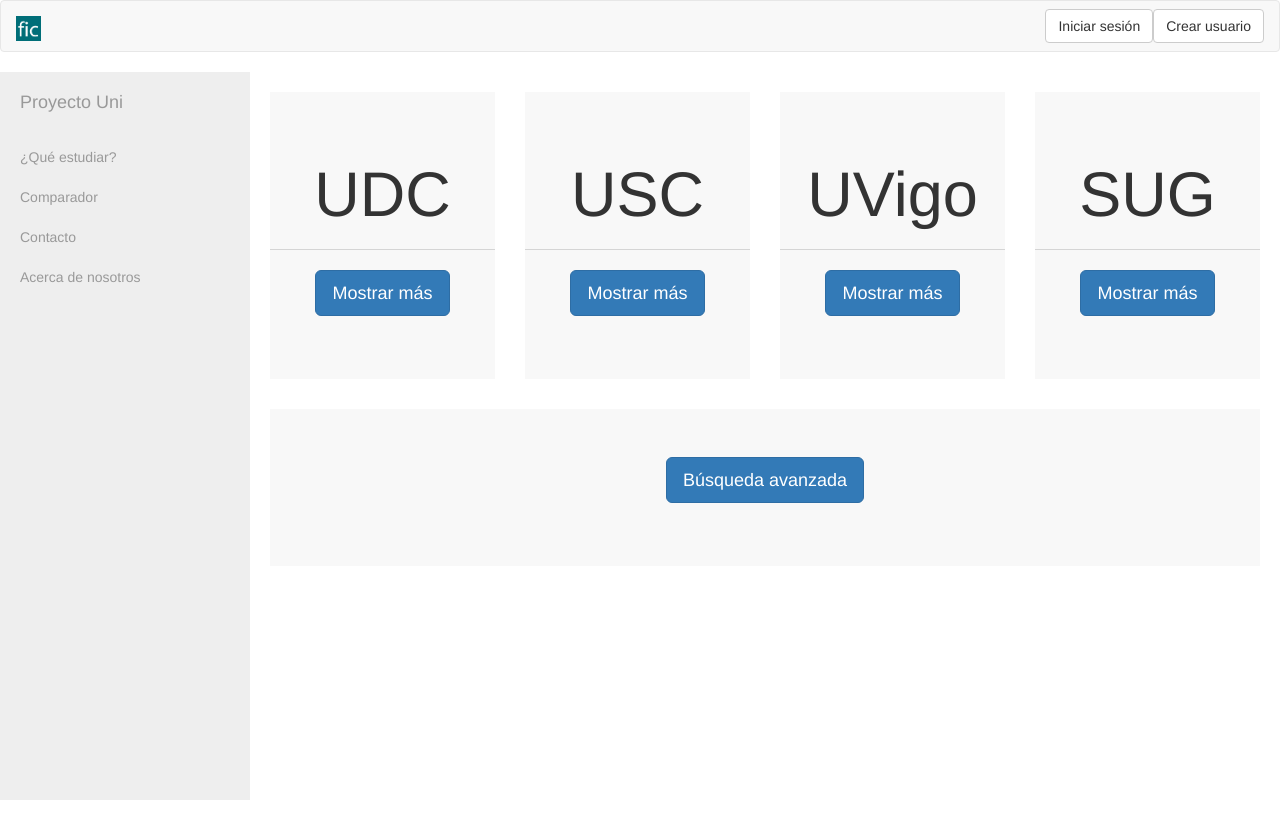
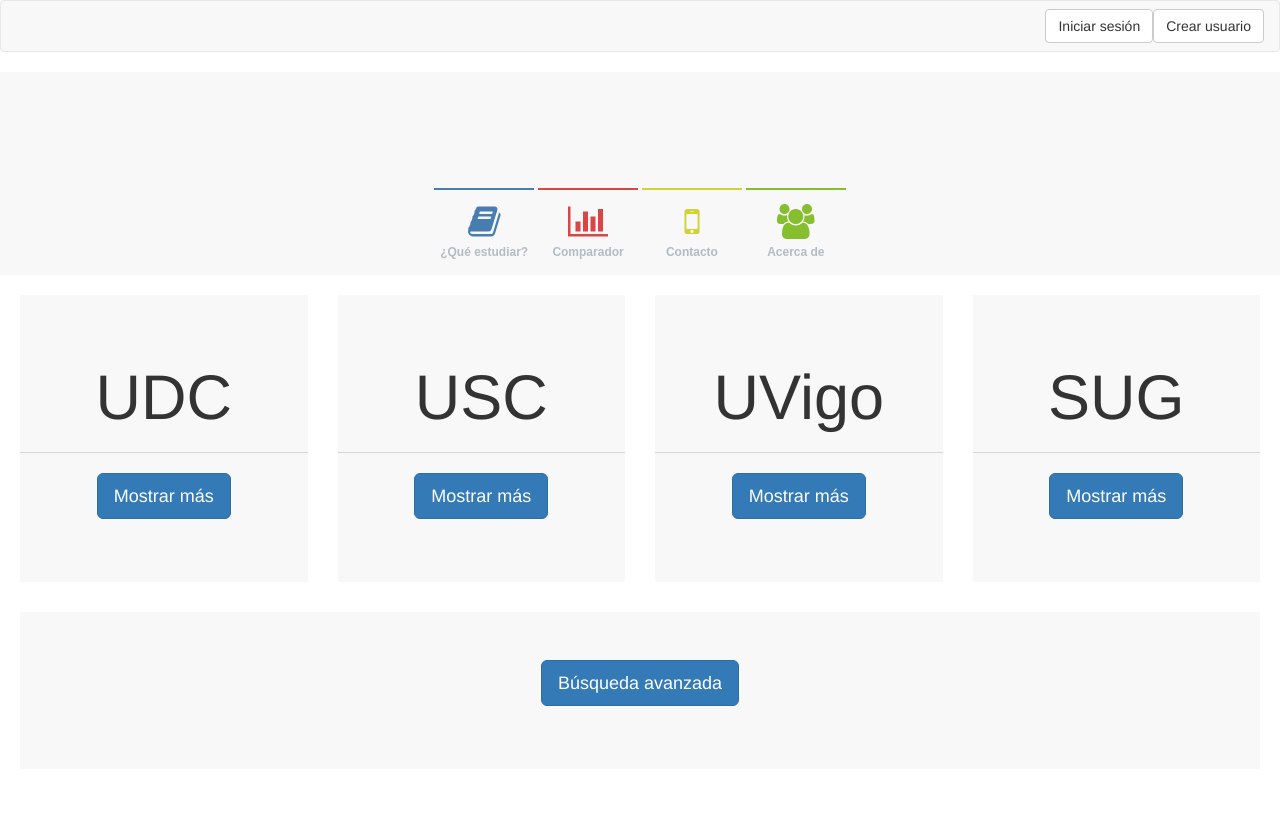
Before and after one commit to feal94/proyecto-uni, a Django app: template TFG/proyecto_uni/templates/proyecto_uni/studies.html in a window 1280 px wide. Run offline with Django 3.2, Linux system fonts and the light colour scheme; the template is opened without the code that fills it, so the values that code supplies are empty; some libraries are stand-ins or nearby versions.

Commit message:
Menu now always horizontal

```diff
--- /dev/null
+++ b/TFG/proyecto_uni/static/bootstrap/css/sidebar-left.css
@@ -0,0 +1,179 @@
+/* The main content */
+
+.main-content {
+	font-family: Arial, Helvetica, sans-serif;
+	max-width: 600px;
+	padding-top: 40px;
+	margin: 0 0 40px 210px;
+}
+
+
+/* The left sidebar */
+
+.sidebar-left {
+	font-family: Arial, Helvetica, sans-serif;
+	position: fixed;
+	top: 0;
+	left: 0;
+	background-color: #f8f8f8; /*changed this from #292c2f*/
+	width: 120px;
+	height: 100%;
+	padding: 20px 0;
+}
+
+.sidebar-left a.company-logo {
+	display: block;
+	text-decoration: none;
+	font-family: Cookie, cursive;
+	width: 76px;
+	height: 76px;
+	margin: 0 auto;
+	padding: 0;
+	text-align: center;
+	color:  #00000000; /*#ffffff*/
+	font-size: 28px;
+	font-weight: normal;
+	line-height: 2.6;
+	border-radius: 50%;
+	background-color:  #f8f8f8; /*#181a1b*/
+}
+
+.sidebar-left .sidebar-links {
+	margin: 20px auto;
+}
+
+.sidebar-left .sidebar-links a {
+	display: block;
+	text-decoration: none;
+	margin: 0 auto 5px auto;
+	padding: 20px 0;
+	background-color: #f8f8f8; /*#35393e*/
+	text-align: center;
+	color:  #b3bcc5;
+	font-size: 12px;
+	font-weight: bold;
+	border-left-width: 2px;
+	border-left-style: solid;
+}
+
+.sidebar-left .sidebar-links a i.fa {
+	display: block;
+	font-size: 35px;
+	margin-bottom: 5px;
+}
+
+.sidebar-left .sidebar-links a.selected{
+	background-color: #ffffff;
+	color:  #7c8085;
+	font-size: 12px;
+	font-weight: bold;
+	cursor: default;
+}
+
+/* Link Colors */
+
+.sidebar-left .sidebar-links a.link-blue {
+	border-color: #487db2;
+}
+.sidebar-left .sidebar-links a.link-blue i.fa {
+	color: #487db2;
+}
+
+.sidebar-left .sidebar-links a.link-red {
+	border-color: #da4545;
+}
+.sidebar-left .sidebar-links a.link-red i.fa {
+	color: #da4545;
+}
+
+.sidebar-left .sidebar-links a.link-yellow {
+	border-color: #d0d237;
+}
+.sidebar-left .sidebar-links a.link-yellow i.fa {
+	color: #d0d237;
+}
+
+.sidebar-left .sidebar-links a.link-green {
+	border-color: #86be2e;
+}
+.sidebar-left .sidebar-links a.link-green i.fa {
+	color: #86be2e;
+}
+
+/* Making the sidebar responsive */
+
+/*@media (max-width: 900px) {*/
+
+	.main-content{
+		max-width: none;
+		padding: 40px 20px;
+		margin: 0 0 40px;
+	}
+
+	.sidebar-left {
+		width: auto;
+		height: auto;
+		position: inherit;
+		padding: 20px 0 0;
+	}
+
+	.sidebar-left .sidebar-links {
+		text-align: center;
+		margin: 20px auto 0;
+	}
+
+	.sidebar-left .sidebar-links a {
+		display: inline-block;
+		width: 100px;
+		margin: 0;
+		padding: 14px 0;
+		border-left: none;
+		border-top-width: 2px;
+		border-top-style: solid;
+	}
+
+/*}*/
+
+/* Mobile phone layout */
+
+/*@media (max-width: 450px) {
+
+	.sidebar-left {
+		padding: 20px 0;
+	}
+
+	.sidebar-left .sidebar-links {
+		text-align: center;
+		margin: 20px auto 0;
+	}
+
+	.sidebar-left .sidebar-links a {
+		display: block;
+		max-width: 240px;
+		width: auto;
+		vertical-align: middle;
+		text-align: left;
+		margin: 0 auto 5px;
+		padding: 10px 25px;
+		border-top: none;
+		border-left-width: 2px;
+		border-left-style: solid;
+	}
+
+	.sidebar-left .sidebar-links a i.fa {
+		display: inline-block;
+		font-size: 20px;
+		width: 20px;
+		margin: 0 20px 0 0;
+		vertical-align: middle;
+	}
+
+}*/
+
+/*	Removing margins and paddings from the body, so that
+    the sidebar takes the full height of the page */
+
+body {
+	margin: 0;
+	padding: 0;
+}
--- a/TFG/proyecto_uni/static/bootstrap/css/simple-sidebar.css
+++ b/TFG/proyecto_uni/static/bootstrap/css/simple-sidebar.css
@@ -26,7 +26,7 @@
     height: 100%;
     margin-left: -250px;
     overflow-y: auto;
-    background: #eee;
+    background: #000;
     -webkit-transition: all 0.5s ease;
     -moz-transition: all 0.5s ease;
     -o-transition: all 0.5s ease;
@@ -38,72 +38,21 @@
 }
 
 #page-content-wrapper {
-    width: 100%;
-    position: absolute;
+/*    width: 100%;
+*/  position: relative;
     padding: 15px;
 }
 
 #wrapper.toggled #page-content-wrapper {
-    position: absolute;
+    position: relative;
     margin-right: -250px;
 }
 
-#hide {
-    display: none;
-}
-
-/* Sidebar Styles */
-
-.sidebar-nav {
-    position: absolute;
-    top: 0;
-    width: 250px;
-    margin: 0;
-    padding: 0;
-    list-style: none;
-}
-
-.sidebar-nav li {
-    text-indent: 20px;
-    line-height: 40px;
-}
-
-.sidebar-nav li a {
-    display: block;
-    text-decoration: none;
-    color: #999999;
-}
-
-.sidebar-nav li a:hover {
-    text-decoration: none;
-    color: #fff;
-    background: rgba(255,255,255,0.2);
-}
-
-.sidebar-nav li a:active,
-.sidebar-nav li a:focus {
-    text-decoration: none;
-}
-
-.sidebar-nav > .sidebar-brand {
-    height: 65px;
-    font-size: 18px;
-    line-height: 60px;
-}
-
-.sidebar-nav > .sidebar-brand a {
-    color: #999999;
-}
-
-.sidebar-nav > .sidebar-brand a:hover {
-    color: #fff;
-    background: none;
-}
 
 @media(min-width:768px) {
     #wrapper {
-        padding-left: 250px;
-    }
+/*        padding-left: 250px;
+*/    }
 
     #wrapper.toggled {
         padding-left: 0;
@@ -114,8 +63,7 @@
     }
 
     #wrapper.toggled #sidebar-wrapper {
-        width: 0
-
+        width: 0;
     }
 
     #page-content-wrapper {
--- a/TFG/proyecto_uni/templates/base.html
+++ b/TFG/proyecto_uni/templates/base.html
@@ -4,10 +4,17 @@
 <head>
 
 <title>Proyecto Uni</title>
+<meta charset="utf-8">
+<meta http-equiv="X-UA-Compatible" content="IE=edge">
 <meta name="viewport" content="width=device-width, initial-scale=1">
 <link rel="stylesheet" type="text/css" href="{% static "font-awesome/css/font-awesome.css" %}">
 <link rel="stylesheet" type="text/css" href="{% static "bootstrap/css/bootstrap.css" %}">
-<link href="{% static "bootstrap/css/simple-sidebar.css" %}" rel="stylesheet">
+<link href='http://fonts.googleapis.com/css?family=Cookie' rel='stylesheet' type='text/css'>
+<link rel="stylesheet" href="http://maxcdn.bootstrapcdn.com/font-awesome/4.2.0/css/font-awesome.min.css">
+<link rel="stylesheet" href="{% static "bootstrap/css/sidebar-left.css" %}">
+<link rel="stylesheet" href="{% static "bootstrap/css/simple-sidebar.css" %}">
+
+
 </head>
 <header>
 	<nav class="navbar navbar-default">
@@ -17,16 +24,9 @@
             <button type="button" class="btn btn-default navbar-btn pull-right" onclick="location.href='logout'">Log Out</button>
             <p class="navbar-text pull-right">Sesión iniciada como {{ request.user.get_username }}</p>
             {% else %}
-            <button type="button" class="btn btn-default navbar-btn pull-right" onclick="location.href='signup'">Crear usuario</button>
-            <button type="button" class="btn btn-default navbar-btn pull-right" onClick="location.href='login'">Iniciar sesión</button>
+            <button type="button" class="btn btn-default navbar-btn pull-right" onclick="location.href='/proyecto_uni/signup'">Crear usuario</button>
+            <button type="button" class="btn btn-default navbar-btn pull-right" onClick="location.href='/proyecto_uni/login'">Iniciar sesión</button>
             {% endif %}
-
-
-	      <a class="navbar-brand" href="/proyecto_uni">
-	        <img alt="Brand" src="{% static "images/fic.png" %}" width=5%>
-            <div id="hide">
-                <a href="#menu-show" class="btn btn-default" id="menu-show" >Mostrar Menú</a>
-            </div>
 
 	      </a>
 	    </div>
@@ -35,40 +35,29 @@
 </header>
 <body>
     <div id="wrapper">
+            <div class="sidebar-left">
 
-        <!-- Sidebar -->
-        <div id="sidebar-wrapper">
-        	<ul class="sidebar-nav">
-                <li class="sidebar-brand">
-                    <a href="#menu-hide" id="menu-hide">
-                       Proyecto Uni
-                    </a>
-                </li>
-                <li>
-                    <a href="studies">¿Qué estudiar?</a>
-                </li>
-                <li>
-                    <a href="#">Comparador</a>
-                </li>
-                <li>
-                    <a href="contact">Contacto</a>
-                </li>
-                <li>
-                    <a href="about">Acerca de nosotros</a>
-                </li>
-            </ul>
+                <a class="company-logo" href="/proyecto_uni/">TFG</a>
+
+                <div class="sidebar-links">
+                    <a class="link-blue" href="/proyecto_uni/studies"><i class="fa fa-book"></i>¿Qué estudiar?</a>
+                    <a class="link-red" href="#"><i class="fa fa-bar-chart"></i>Comparador</a>
+                    <a class="link-yellow" href="/proyecto_uni/contact"><i class="fa fa-mobile"></i>Contacto</a>
+                    <a class="link-green" href="/proyecto_uni/about"><i class="fa fa-users"></i>Acerca de</a>
+                </div>
 
             </div>
-
+       <!-- <div class="container"> -->
        <div id="page-content-wrapper">
-
             <div id="content">
                 {% include "proyecto_uni/messages.html"%}
             	{% block content %}
             	{% endblock %}
         	</div>
+        </div>
+        <!-- </div>  -->
+    </div>
 
-    </div>
 
 	<!-- jQuery -->
     <script src="{% static "bootstrap/js/jquery.js" %}"></script>
@@ -77,21 +66,24 @@
     <script src="{% static "bootstrap/js/bootstrap.min.js" %}"></script>
 
     <!-- Menu Toggle Script -->
+
+    <script src="http://ajax.googleapis.com/ajax/libs/jquery/2.1.1/jquery.min.js"></script>
     <script>
-    $("#menu-hide").click(function(e) {
-        e.preventDefault();
-        $("#wrapper").addClass("toggled");
-        $('#hide').css("display", "inline");
+
+        $(function () {
+
+            var links = $('.sidebar-links > a');
+
+            links.on('click', function () {
+
+                links.removeClass('selected');
+                $(this).addClass('selected');
+
+            })
         });
+
     </script>
 
-    <script>
-    $("#menu-show").click(function(e) {
-        e.preventDefault();
-        $("#wrapper").removeClass("toggled");
-        $('#hide').css("display", "none");
-    });
-    </script>
 
 </script>
 </body>
--- a/TFG/proyecto_uni/templates/proyecto_uni/about.html
+++ b/TFG/proyecto_uni/templates/proyecto_uni/about.html
@@ -1,6 +1,7 @@
 {% extends "base.html" %}
 {% block content %}
-<div class="jumbotron container" align="center" >
+<div class="jumbotron" align="center" >
+  <div class="container">
   <h1>Acerca de nosotros</h1>
   <br>
   <dl class = "text-justify">
@@ -21,5 +22,6 @@
   </dd>
   </dl>
 </div>
+</div>
 
 {% endblock %}
--- a/TFG/proyecto_uni/templates/proyecto_uni/contact.html
+++ b/TFG/proyecto_uni/templates/proyecto_uni/contact.html
@@ -1,7 +1,8 @@
 {% extends "base.html" %}
 {% block content  %}
 
-<div class="jumbotron container" align="center" >
+<div class="jumbotron" align="center" >
+<div class="container">
 <address>
  	<h3><strong>Álvaro Feal</strong></h3><br>
   	<a href="mailto:#"><big>alvaroudc@gmail.com<br></big></a>
@@ -26,4 +27,5 @@
    </ul>
 </address>
 </div>
+</div>
 {% endblock %}
--- a/TFG/proyecto_uni/templates/proyecto_uni/index.html
+++ b/TFG/proyecto_uni/templates/proyecto_uni/index.html
@@ -1,9 +1,11 @@
 {% extends "base.html" %}
 
 {% block content %}
-<div class="jumbotron container" align="center" >
+<div class="jumbotron" align="center" >
+<div class="container">
   <h1>Bienvenido a Proyecto Uni!</h1>
   <p>En esta página encontrarás información sobre las carreras del Sistema Universitario Gallego, así como otras herramientas que te ayudarán a la hora de decidir qué carrera escoger. </p>
-  <p><a class="btn btn-primary btn-lg" href="#" role="button">Vamos allá!</a></p>
+  <p><a class="btn btn-primary btn-lg" href="studies" role="button">Vamos allá!</a></p>
+</div>
 </div>
 {% endblock %}
--- a/TFG/proyecto_uni/templates/proyecto_uni/login.html
+++ b/TFG/proyecto_uni/templates/proyecto_uni/login.html
@@ -2,6 +2,7 @@
 {% load crispy_forms_tags %}
 
 {% block content %}
+<div class="container">
 <h1>Iniciar sesión</h1>
 <p>Por favor, complete el formulario para iniciar sesión</p>
 <form action="./login" method="post">
@@ -11,5 +12,5 @@
     </div>
     <button class="btn btn-primary " type="submit">Iniciar sesión</button>
 </form>
-
+</div>
 {% endblock %}
--- a/TFG/proyecto_uni/templates/proyecto_uni/studies.html
+++ b/TFG/proyecto_uni/templates/proyecto_uni/studies.html
@@ -1,37 +1,37 @@
 {% extends "base.html" %}
 {% block content %}
 <div class="row">
-  	<div class="col-md-3">
+  	<div class="col-lg-3">
 	  	<div class="jumbotron" align="center" >
 	  		<h1>UDC</h1>
 	  		<hr class="m-y-2">
 	  		<p><a class="btn btn-primary btn-lg" href="studies/?uni=UDC" role="button">Mostrar más</a></p>
 	  	</div>
   	</div>
-	  <div class="col-md-3">
+	  <div class="col-lg-3">
 	  	<div class= "jumbotron" align="center" >
 	  		<h1>USC</h1>
 	  		<hr class="m-y-2">
 	  		<p><a class="btn btn-primary btn-lg" href="studies/?uni=USC" role="button">Mostrar más</a></p>
 	  	</div>
 	</div>
-	 <div class="col-md-3">
+	 <div class="col-lg-3">
 	  	<div class="jumbotron" align="center" >
 	  		<h1>UVigo</h1>
 	  		<hr class="m-y-2">
-	  		<p><a class="btn btn-primary btn-lg" href="studies/?uni=Uvi" role="button">Mostrar más</a></p>
+	  		<p><a class="btn btn-primary btn-lg" href="studies/?uni=Uvigo" role="button">Mostrar más</a></p>
 	  	</div>
 	</div>
-	<div class="col-md-3">
+	<div class="col-lg-3">
 		<div class="jumbotron" align="center" >
 			<h1>SUG</h1>
 			<hr class="m-y-2">
-	  		<p><a class="btn btn-primary btn-lg" href="#" role="button">Mostrar más</a></p>
+	  		<p><a class="btn btn-primary btn-lg" href="studies/?uni=SUG" role="button">Mostrar más</a></p>
 	  	</div>
 	</div>
 </div>
 <div class="row">
-	<div class="col-md-12">
+	<div class="col-lg-12">
 		<div class="jumbotron" align="center" >
 	  		<p><a class="btn btn-primary btn-lg" href="#" role="button">Búsqueda avanzada</a></p>
 	  	</div>
```
Also changed, not shown: TFG/proyecto_uni/templates/proyecto_uni/showstudies.html (+6 -3 lines), TFG/proyecto_uni/views.py (+6 -3 lines), 1 other file. Lines whose indentation alone changed are shown as unchanged.
